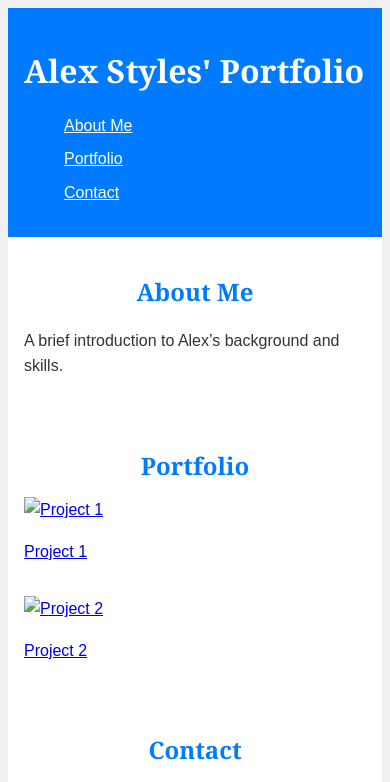
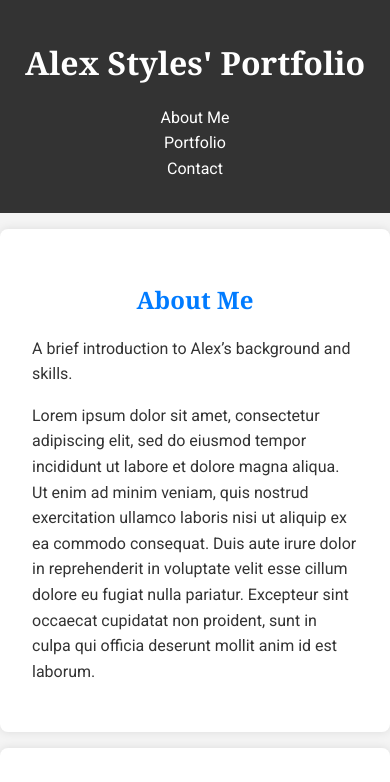
Before and after one commit to daloyce99/final, a plain HTML site: page index.html in a window 390 px wide. Shown: the top 782 px of the page. Drawn offline with Linux system fonts and the light colour scheme.

Commit message:
better UI

```diff
--- a/index.html
+++ b/index.html
@@ -5,6 +5,90 @@
     <meta name="viewport" content="width=device-width, initial-scale=1.0">
     <title>Alex Styles' Portfolio</title>
     <link rel="stylesheet" href="styles.css">
+    <link href="https://fonts.googleapis.com/css2?family=Roboto:wght@400;700&display=swap" rel="stylesheet">
+    <style>
+        body {
+            font-family: 'Roboto', sans-serif;
+            margin: 0;
+            padding: 0;
+            background-color: #f4f4f4;
+            color: #333;
+        }
+        header {
+            background-color: #333;
+            color: #fff;
+            padding: 1rem 0;
+            text-align: center;
+        }
+        nav ul {
+            list-style: none;
+            padding: 0;
+        }
+        nav ul li {
+            display: inline;
+            margin: 0 1rem;
+        }
+        nav ul li a {
+            color: #fff;
+            text-decoration: none;
+        }
+        section {
+            padding: 2rem;
+            margin: 1rem 0;
+            background-color: #fff;
+            border-radius: 8px;
+            box-shadow: 0 0 10px rgba(0, 0, 0, 0.1);
+        }
+        .grid {
+            display: flex;
+            gap: 1rem;
+        }
+        .project {
+            flex: 1;
+            text-align: center;
+        }
+        .project img {
+            max-width: 100%;
+            border-radius: 8px;
+        }
+        footer {
+            text-align: center;
+            padding: 1rem 0;
+            background-color: #333;
+            color: #fff;
+        }
+        .modal {
+            display: none;
+            position: fixed;
+            z-index: 1;
+            left: 0;
+            top: 0;
+            width: 100%;
+            height: 100%;
+            overflow: auto;
+            background-color: rgba(0, 0, 0, 0.5);
+        }
+        .modal-content {
+            background-color: #fff;
+            margin: 15% auto;
+            padding: 20px;
+            border: 1px solid #888;
+            width: 80%;
+            border-radius: 8px;
+        }
+        .close {
+            color: #aaa;
+            float: right;
+            font-size: 28px;
+            font-weight: bold;
+        }
+        .close:hover,
+        .close:focus {
+            color: black;
+            text-decoration: none;
+            cursor: pointer;
+        }
+    </style>
 </head>
 <body>
     <header>
@@ -21,6 +105,14 @@
     <section id="about">
         <h2>About Me</h2>
         <p>A brief introduction to Alex’s background and skills.</p>
+        <p>Lorem ipsum dolor sit amet, consectetur adipiscing elit,
+           sed do eiusmod tempor incididunt ut labore et dolore magna
+            aliqua. Ut enim ad minim veniam, quis nostrud exercitation
+             ullamco laboris nisi ut aliquip ex ea commodo consequat.
+              Duis aute irure dolor in reprehenderit in voluptate velit
+               esse cillum dolore eu fugiat nulla pariatur.
+               Excepteur sint occaecat cupidatat non proident, sunt
+                in culpa qui officia deserunt mollit anim id est laborum.</p>
     </section>
 
     <section id="portfolio">
--- a/styles.css
+++ b/styles.css
@@ -193,7 +193,13 @@ p {
         font-size: 1.5em;
         color: #007BFF; /* Blue color for h2 */
         text-align: center; /* Center align h2 text */
-    }
+        transition: color 0.3s ease; /* Smooth transition for color change */
+        }
+
+        nav ul {
+        display: flex;
+        flex-direction: column;
+        }
 
     .project {
         flex: 1 1 100%;
```
